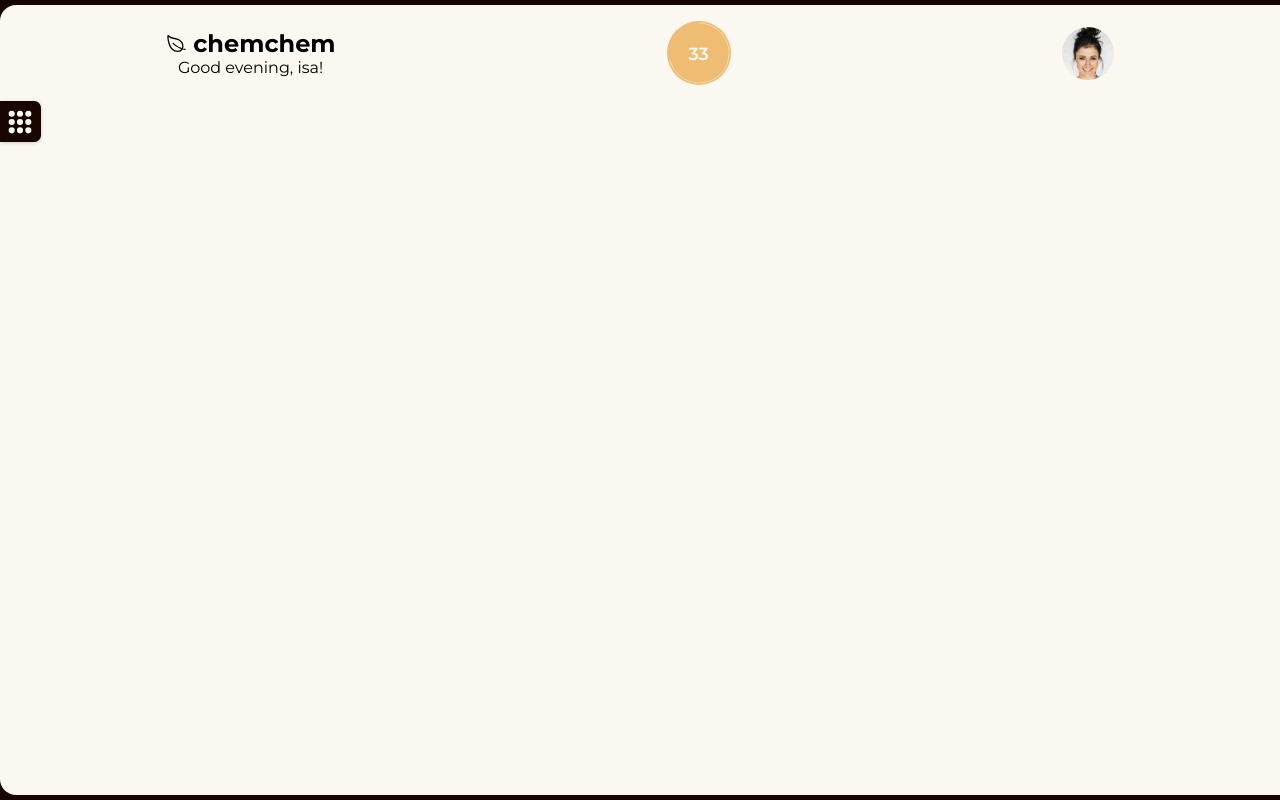
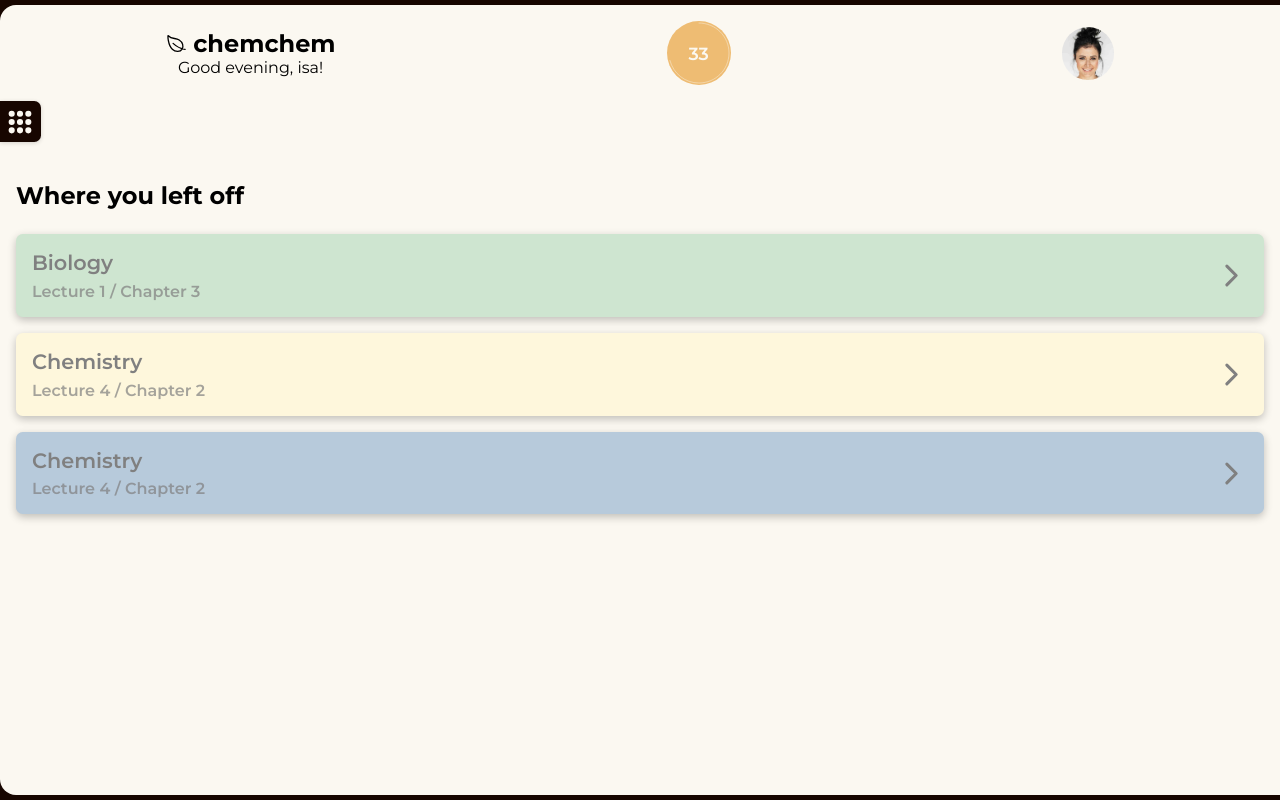
Before and after one commit to asi-isa/chemchem, a Next.js app: page /dashboard in a window 1280 px wide. Built offline with nearby package versions, Linux system fonts and the light colour scheme.

Commit message:
checkpoint item part1

```diff
--- a/pages/dashboard.tsx
+++ b/pages/dashboard.tsx
@@ -1,6 +1,6 @@
 import React, { useState } from "react";
 import Image from "next/image";
-import { IoLeafOutline } from "react-icons/io5";
+import { IoChevronForward, IoLeafOutline } from "react-icons/io5";
 
 import styles from "../styles/Dashboard.module.css";
 import SideMenu from "../comps/menu/SideMenu";
@@ -37,7 +37,47 @@ export default function Dashboard() {
           </div>
         </div>
 
-        {/*  */}
+        {/* checkpoint */}
+
+        <div className={styles.checkpoint_con}>
+          <h3 className={styles.checkpoint_title}>Where you left off</h3>
+
+          <div
+            className={styles.checkpoint_item}
+            style={{ backgroundColor: "#cee5d0" }}
+          >
+            <div className="">
+              <p className={styles.checkpoint_item_title}>Biology</p>
+              <p className={styles.checkpoint_text}>Lecture 1 / Chapter 3</p>
+            </div>
+
+            <IoChevronForward size={33} />
+          </div>
+
+          <div
+            className={styles.checkpoint_item}
+            style={{ backgroundColor: "#FEF7DC" }}
+          >
+            <div className="">
+              <p className={styles.checkpoint_item_title}>Chemistry</p>
+              <p className={styles.checkpoint_text}>Lecture 4 / Chapter 2</p>
+            </div>
+
+            <IoChevronForward size={33} />
+          </div>
+
+          <div
+            className={styles.checkpoint_item}
+            style={{ backgroundColor: "#B7CADB" }}
+          >
+            <div className="">
+              <p className={styles.checkpoint_item_title}>Chemistry</p>
+              <p className={styles.checkpoint_text}>Lecture 4 / Chapter 2</p>
+            </div>
+
+            <IoChevronForward size={33} />
+          </div>
+        </div>
       </div>
     </div>
   );
--- a/styles/Dashboard.module.css
+++ b/styles/Dashboard.module.css
@@ -26,6 +26,7 @@
   justify-content: space-around;
   align-items: center;
   padding-top: 2vh;
+  margin-bottom: 12vh;
 }
 .firma_con_con {
   display: flex;
@@ -62,3 +63,34 @@
   object-fit: cover;
   position: relative;
 }
+
+/* checkpoint */
+
+.checkpoint_con {
+  padding: 0 1rem;
+}
+
+.checkpoint_title {
+  margin-bottom: 1.5rem;
+  font-size: 1.5rem;
+}
+
+.checkpoint_item {
+  color: gray;
+  font-weight: 600;
+  display: flex;
+  justify-content: space-between;
+  align-items: center;
+  padding: 1rem;
+  border-radius: 0.42rem;
+  margin-bottom: 1rem;
+  box-shadow: rgba(0, 0, 0, 0.24) 0px 3px 8px;
+}
+
+.checkpoint_item_title {
+  font-size: 1.3rem;
+  margin-bottom: 0.42rem;
+}
+.checkpoint_text {
+  opacity: 0.7;
+}
```
